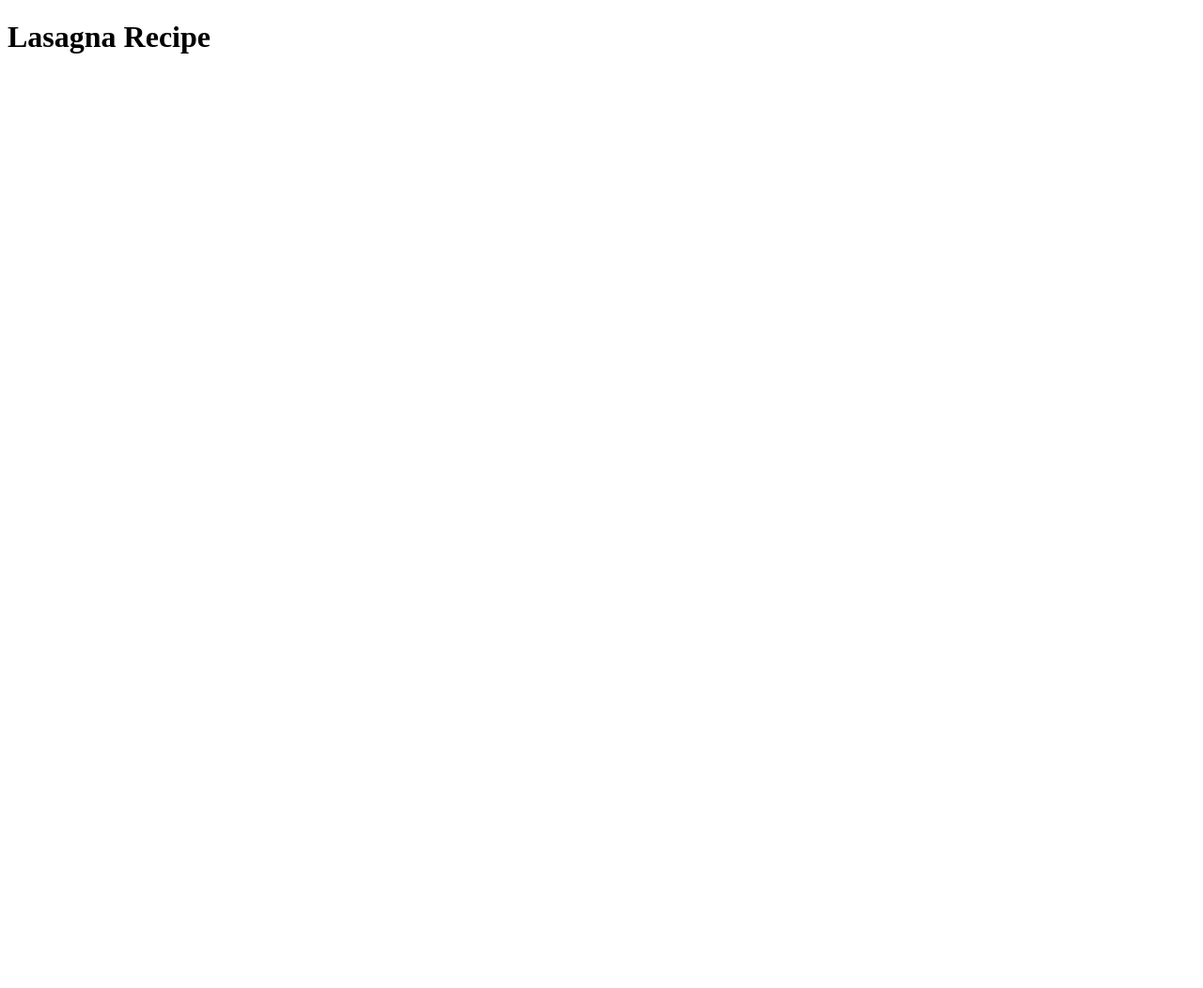
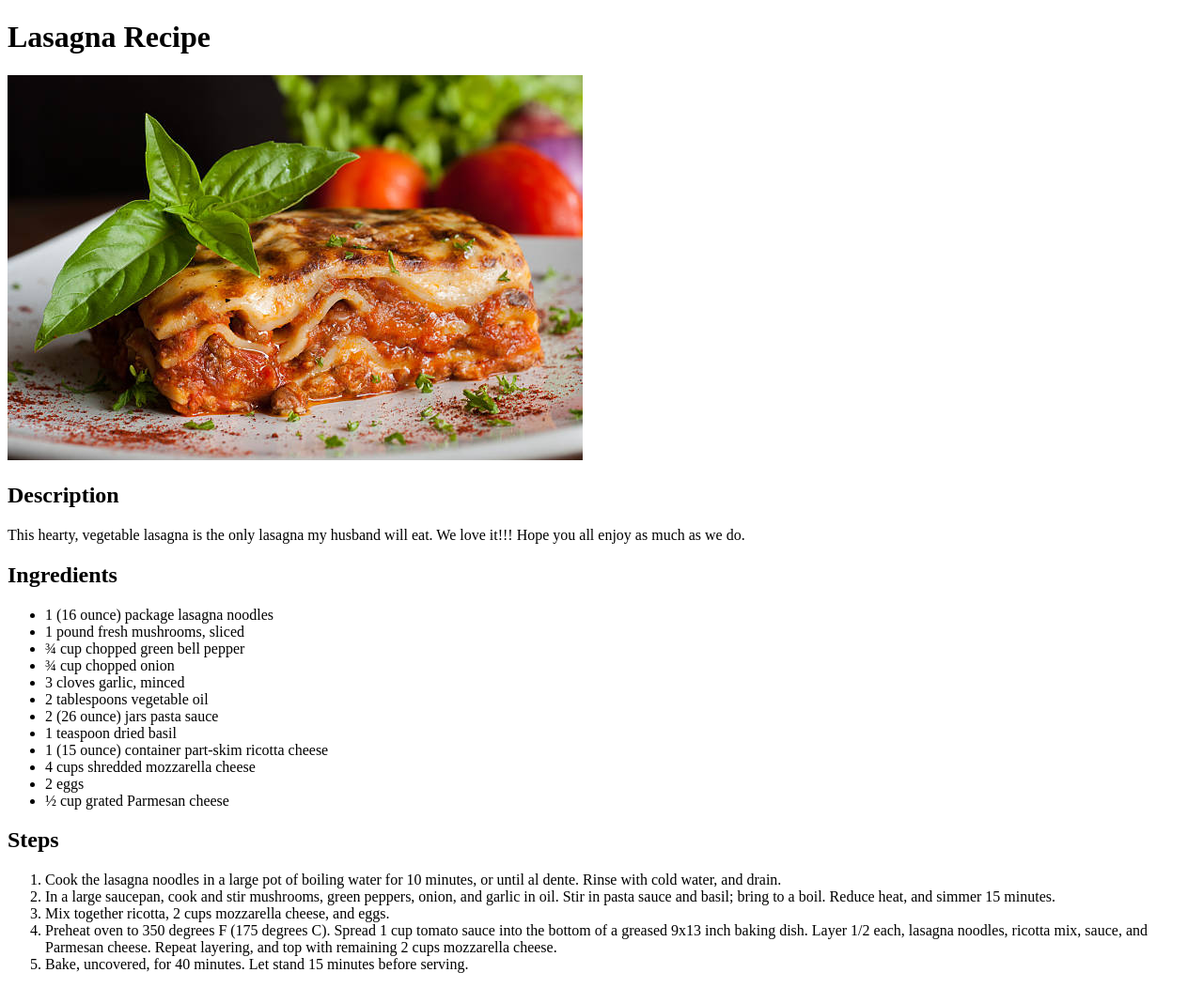
Before and after one commit to vinhnghiemcr/odin-recipes, a plain HTML site: page recipes/lasagna.html in a window 1280 px wide. Shown: the whole page at 94% size. Before the commit the page ends 800 px from the top, so only its background shows below. Drawn offline with Linux system fonts and the light colour scheme.

Commit message:
Creating Recipe page content

```diff
--- a/recipes/lasagna.html
+++ b/recipes/lasagna.html
@@ -8,5 +8,31 @@
 </head>
 <body>
     <h1>Lasagna Recipe</h1>
+    <img src="./lasagna.jpg" alt="Lasagna Image">
+    <h2>Description</h2>
+    <p>This hearty, vegetable lasagna is the only lasagna my husband will eat. We love it!!! Hope you all enjoy as much as we do.</p>
+    <h2>Ingredients</h2>
+    <ul>
+        <li>1 (16 ounce) package lasagna noodles </li>
+        <li>1 pound fresh mushrooms, sliced </li>
+        <li>¾ cup chopped green bell pepper </li>
+        <li>¾ cup chopped onion </li>
+        <li>3 cloves garlic, minced </li>
+        <li>2 tablespoons vegetable oil </li>
+        <li>2 (26 ounce) jars pasta sauce </li>
+        <li>1 teaspoon dried basil </li>
+        <li>1 (15 ounce) container part-skim ricotta cheese </li>
+        <li>4 cups shredded mozzarella cheese </li>
+        <li>2 eggs </li>
+        <li>½ cup grated Parmesan cheese </li>
+    </ul>
+    <h2>Steps</h2>
+    <ol>
+        <li>Cook the lasagna noodles in a large pot of boiling water for 10 minutes, or until al dente. Rinse with cold water, and drain.</li>
+        <li>In a large saucepan, cook and stir mushrooms, green peppers, onion, and garlic in oil. Stir in pasta sauce and basil; bring to a boil. Reduce heat, and simmer 15 minutes.</li>
+        <li>Mix together ricotta, 2 cups mozzarella cheese, and eggs.</li>
+        <li>Preheat oven to 350 degrees F (175 degrees C). Spread 1 cup tomato sauce into the bottom of a greased 9x13 inch baking dish. Layer 1/2 each, lasagna noodles, ricotta mix, sauce, and Parmesan cheese. Repeat layering, and top with remaining 2 cups mozzarella cheese.</li>
+        <li>Bake, uncovered, for 40 minutes. Let stand 15 minutes before serving.</li>
+    </ol>
 </body>
 </html>
```
Also changed, not shown: recipes/lasagna.jpg (added).
